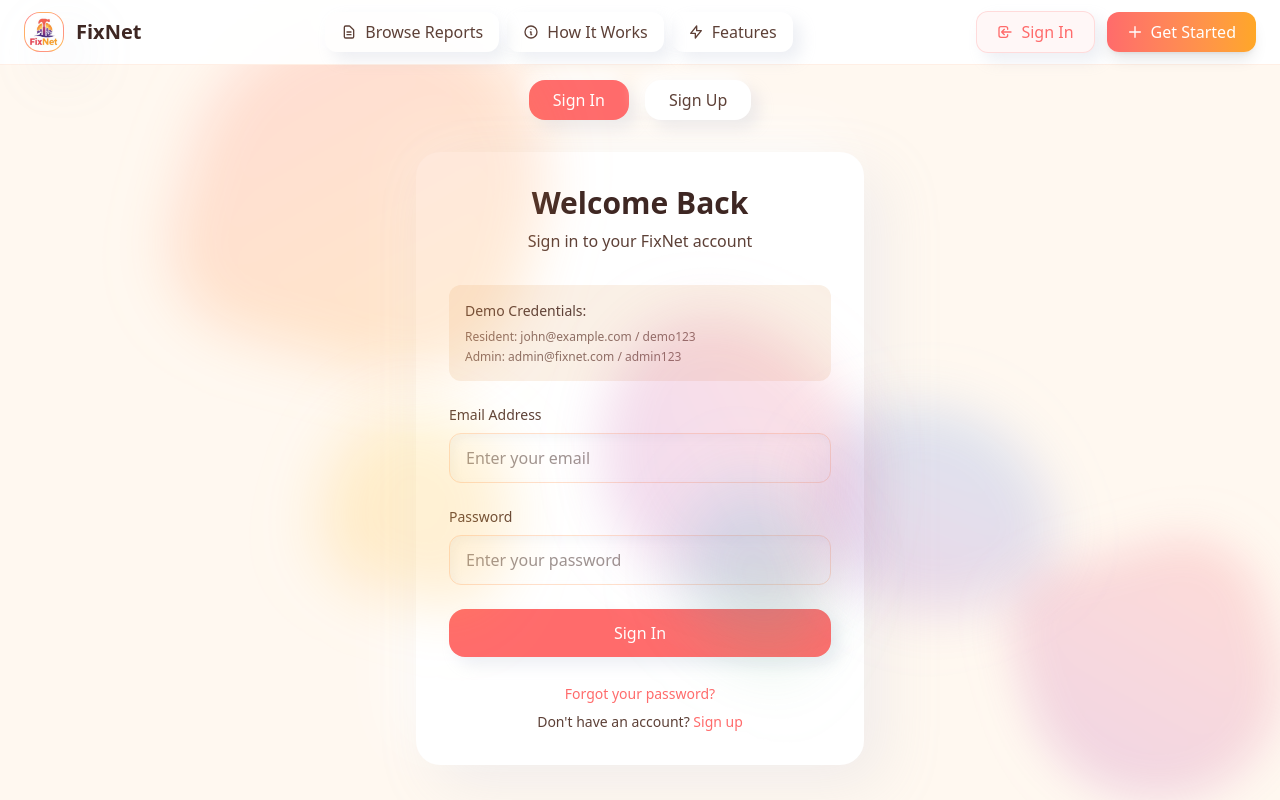
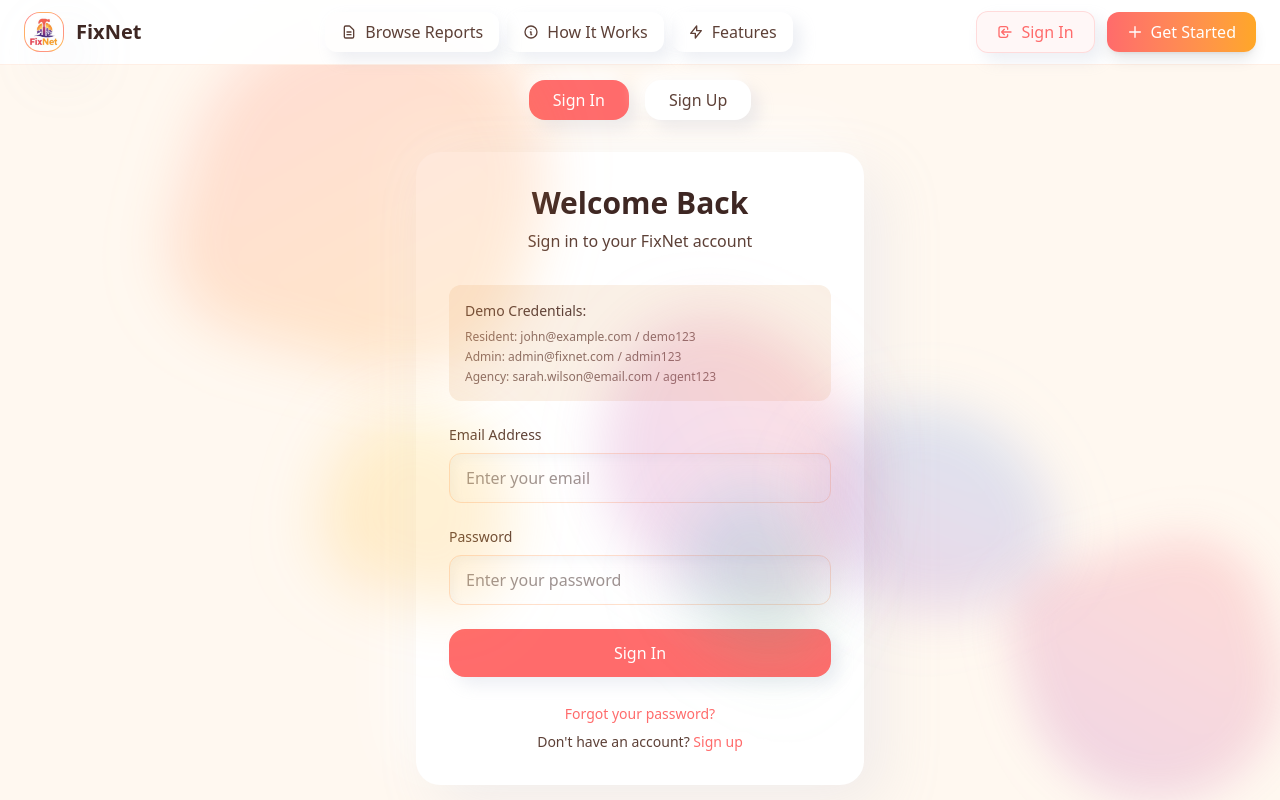
Before and after one commit to venopyX/FixNet, a Vue app: page /auth#sign-in in a window 1280 px wide. Shown: the top 800 px of the page. Built offline with nearby package versions, Linux system fonts and the light colour scheme.

Commit message:
feat: agency demo credential added to login page

```diff
--- a/src/components/auth/LoginForm.vue
+++ b/src/components/auth/LoginForm.vue
@@ -12,6 +12,7 @@
         <div class="text-xs text-(--text-muted) space-y-1">
           <div>Resident: john@example.com / demo123</div>
           <div>Admin: admin@fixnet.com / admin123</div>
+          <div>Agency: sarah.wilson@email.com / agent123</div>
         </div>
       </div>
 
```
